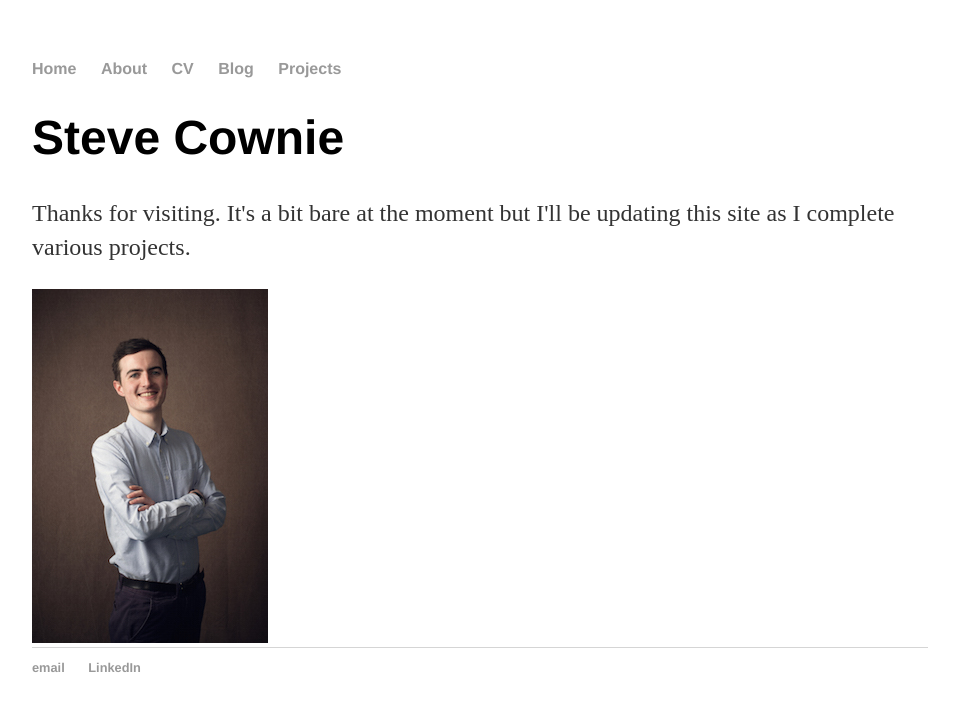
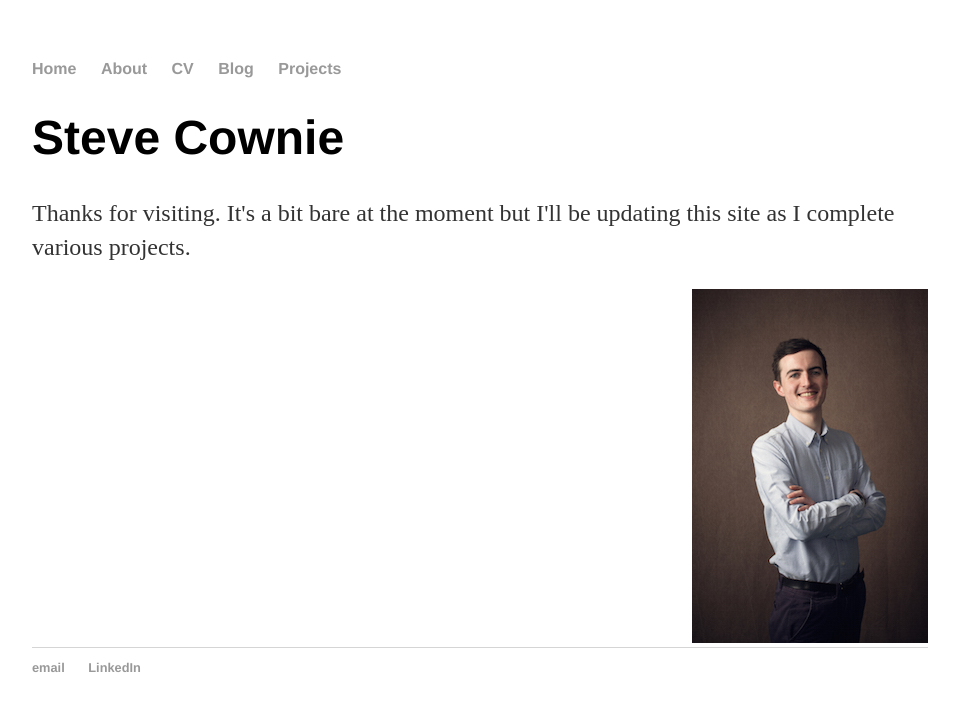
Before and after one commit to scownie/scownie.github.io, a Jekyll site: the page built from index.html, in a window 1280 px wide. Shown: the top 711 px of the page, without its empty margins (160-1119 px from the left). Built offline with Jekyll 4.4.1, drawn with Linux system fonts in a browser that asks for light colours.

Commit message:
Update index.html

```diff
--- a/index.html
+++ b/index.html
@@ -2,9 +2,11 @@
 layout: default
 title: Steve Cownie, MSc Computer Science
 ---
-<div class="blurb">
+<div class="blurb" align="left">
 	<h1>Steve Cownie</h1>
 	<p>Thanks for visiting. It's a bit bare at the moment but I'll be updating this site as I complete various projects.</p>
-<img src="https://github.com/scownie/scownie.github.io/blob/master/_DSC1484.jpg?raw=true" alt="Me">
-</img>
 </div><!-- /.blurb -->
+<div class="pic" align="right">
+	<img src="https://github.com/scownie/scownie.github.io/blob/master/_DSC1484.jpg?raw=true" alt="Me">
+	</img>
+</div>
```
